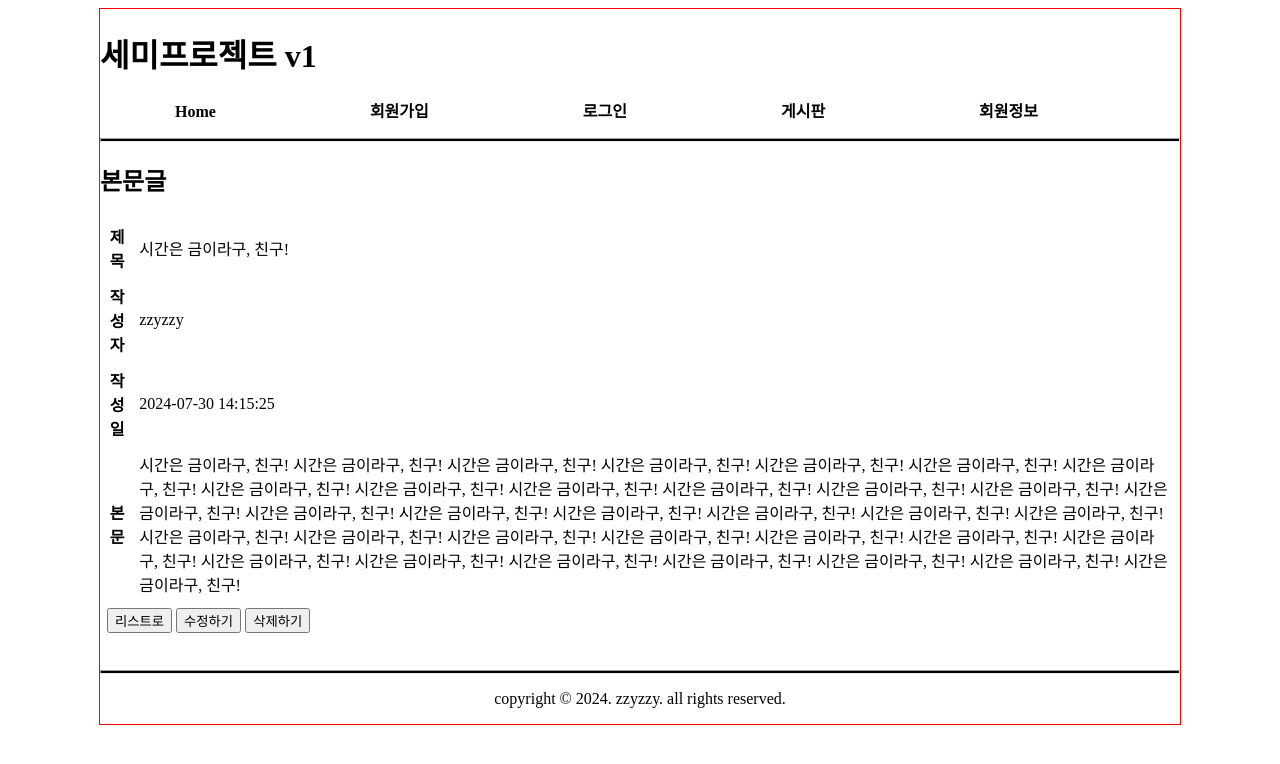
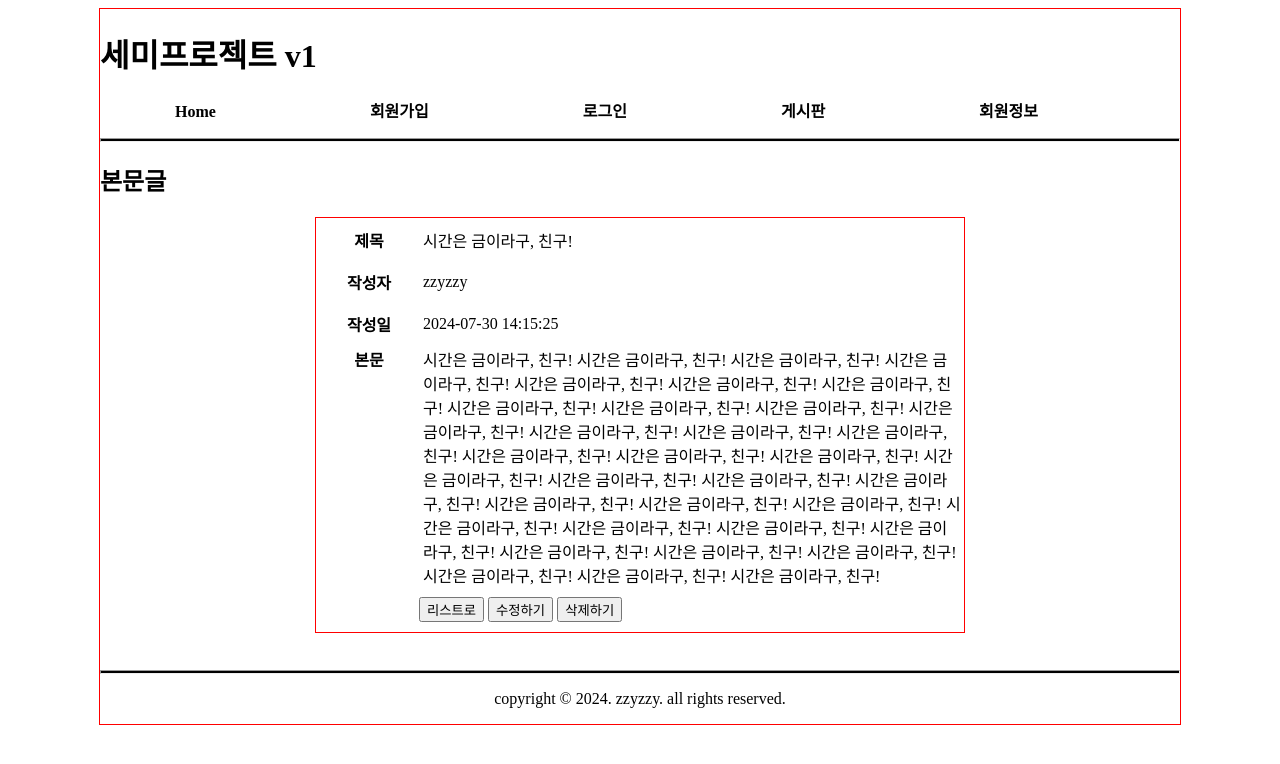
Before and after one commit to pq100/semiprojectv1, a FastAPI app: page /board/view in a window 1280 px wide. Shown: the top 764 px of the page. Run offline with FastAPI, Linux system fonts and the light colour scheme.

Commit message:
게시판 본문글 스타일링

```diff
--- a/views/templates/board/view.html
+++ b/views/templates/board/view.html
@@ -5,7 +5,11 @@
     <title>세미프로젝트</title>
     <link rel="stylesheet" href="/static/css/project.css">
     <style>
-
+        table { border: 1px solid red; width: 650px; margin: 0 auto; }
+        tr { height: 40px }
+        th { width: 100px }
+        tr:nth-child(4) { vertical-align: top }
+        #listbtn { margin-left: 100px }
     </style>
 </head>
 <body>
@@ -22,7 +26,7 @@
     </nav>
     <main>
         <h2>본문글</h2>
-        <table cellpadding="5">
+        <table>
             <tr><th>제목</th><td>시간은 금이라구, 친구!</td></tr>
             <tr><th>작성자</th><td>zzyzzy</td></tr>
             <tr><th>작성일</th><td>2024-07-30 14:15:25</td></tr>
```
